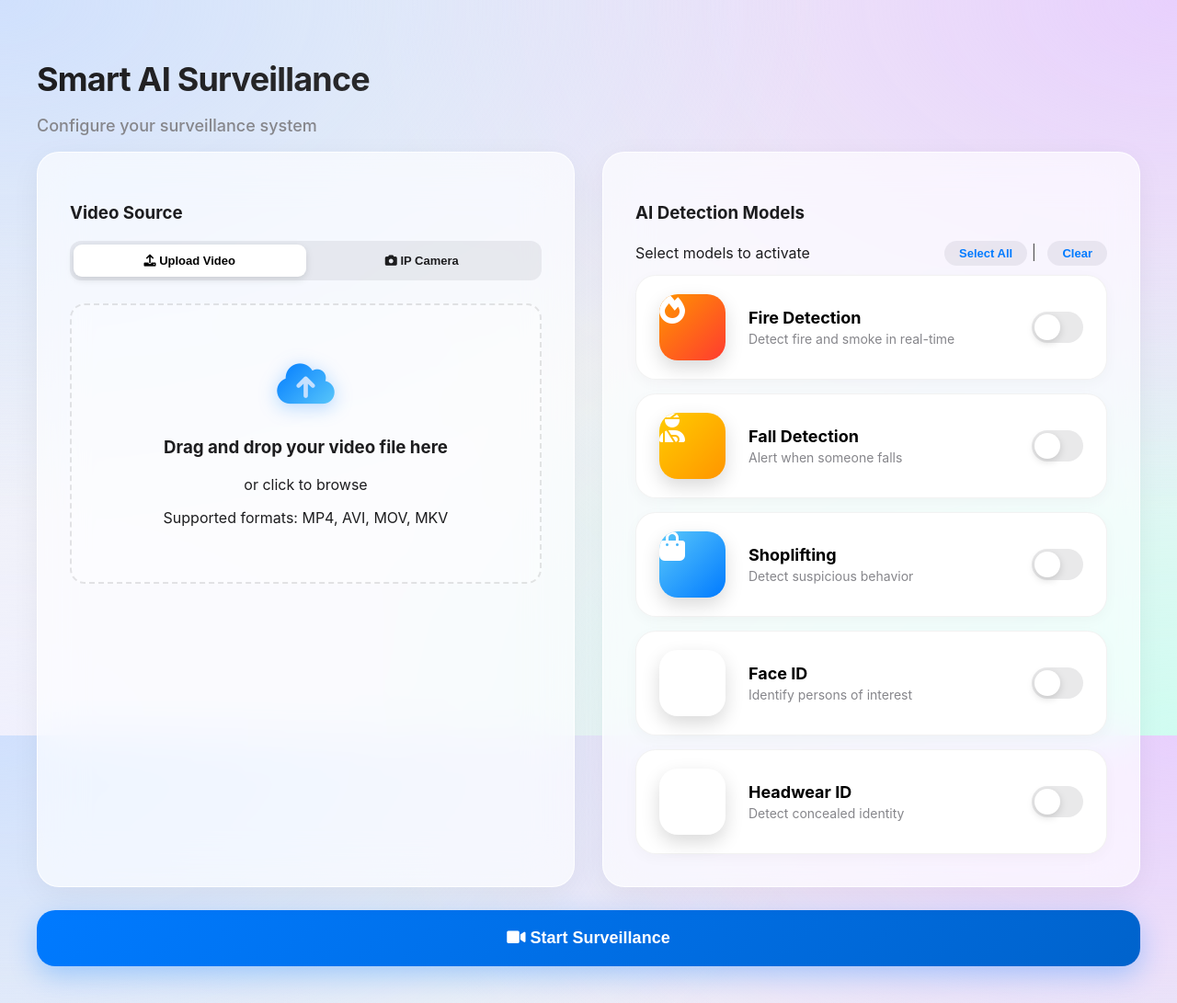
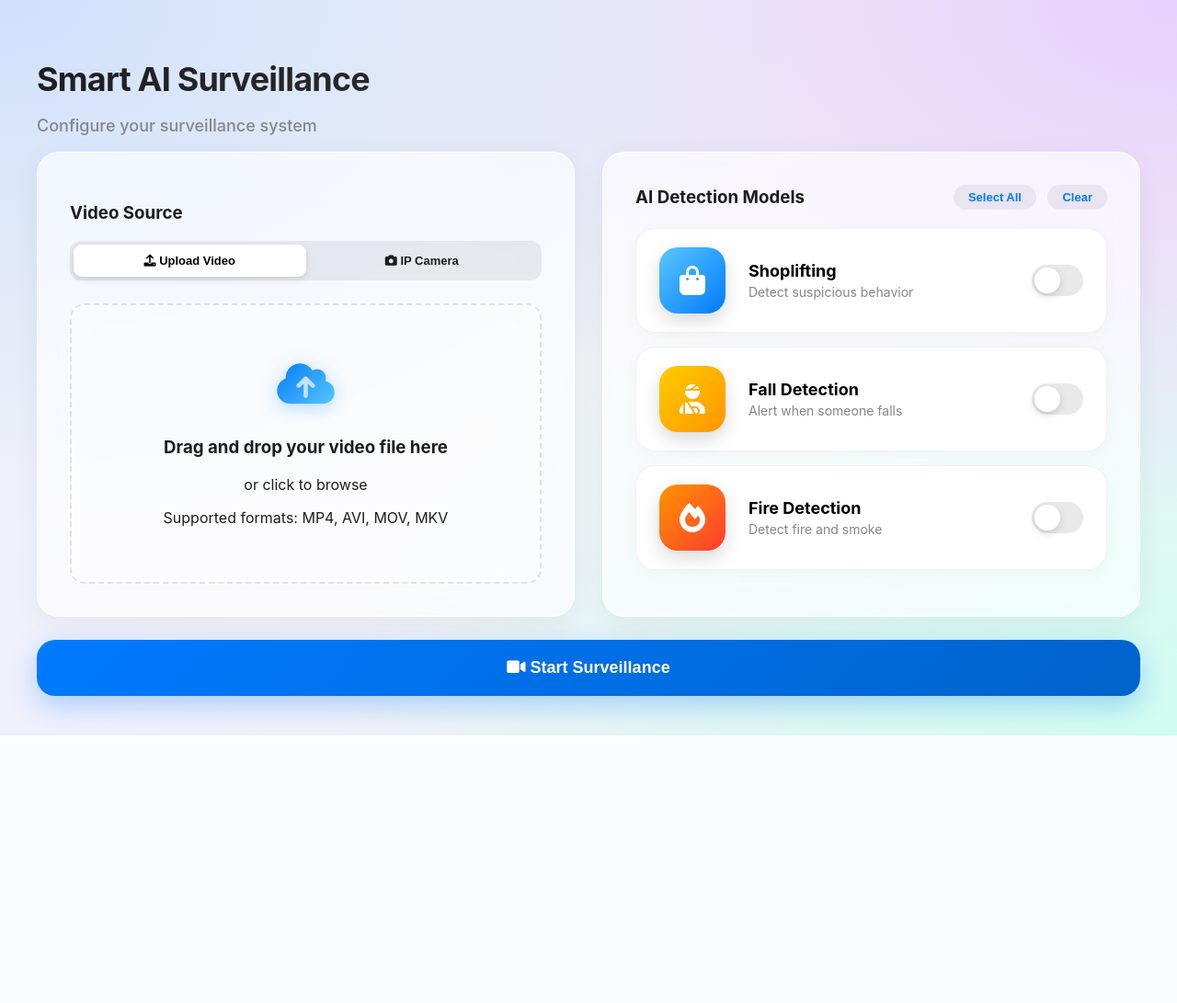
Before and after one commit to Lim1003/FYP_SurveillanceSystem, a Flask app: page / in a window 1280 px wide. Shown: the whole page at 92% size. After the commit the page ends 800 px from the top, so only its background shows below. Run offline with Flask 3, Linux system fonts and the light colour scheme.

Commit message:
Add files via upload

```diff
--- a/templates/index.html
+++ b/templates/index.html
@@ -44,12 +44,13 @@
                     </div>
 
                     <div class="tab-content" id="ipTab" style="display: none;">
-                        <div style="margin-bottom: 15px; text-align: right;">
-                            <button type="button" class="back-link" id="webcamBtn" onclick="useWebcam()" style="display: inline-flex; font-size: 12px;">
+                        <div class="webcam-controls" style="margin-bottom: 15px; text-align: right; height: 32px;">
+                            <button type="button" class="back-link" id="webcamBtn" onclick="useWebcam()" style="font-size: 12px; margin: 0;">
                                 <i class="fas fa-video"></i> Use Webcam
                             </button>
-                            <button type="button" class="control-link cancel-webcam" id="cancelWebcamBtn" onclick="cancelWebcam()">
-                                <i class="fas fa-times"></i> Cancel
+
+                            <button type="button" class="control-link cancel-webcam" id="cancelWebcamBtn" onclick="cancelWebcam()" style="display: none;">
+                                <i class="fas fa-times"></i> Cancel Webcam
                             </button>
                         </div>
 
@@ -76,23 +77,23 @@
                 </div>
 
                 <div class="glass-panel models-panel">
-                    <h3>AI Detection Models</h3>
-                    <div style="display: flex; justify-content: space-between; align-items: center; margin-bottom: 10px;">
-                        <p class="subtitle" style="margin: 0;">Select models to activate</p>
+                    <div style="display: flex; justify-content: space-between; align-items: center; margin-bottom: 20px;">
+                        <h3 style="margin: 0;">AI Detection Models</h3>
                         <div>
                             <button class="control-link" onclick="toggleAllModels(true)">Select All</button>
-                            <span style="color:#555">|</span>
                             <button class="control-link" onclick="toggleAllModels(false)">Clear</button>
                         </div>
                     </div>
 
                     <div class="model-list">
-                        <div class="model-row" data-model="fire">
+                        <div class="model-row" data-model="shoplift">
                             <div class="model-info">
-                                <i class="fas fa-fire model-icon fire"></i>
+                                <div class="model-icon theft">
+                                    <i class="fas fa-shopping-bag"></i>
+                                </div>
                                 <div>
-                                    <h4>Fire Detection</h4>
-                                    <p>Detect fire and smoke in real-time</p>
+                                    <h4>Shoplifting</h4>
+                                    <p>Detect suspicious behavior</p>
                                 </div>
                             </div>
                             <label class="switch">
@@ -103,7 +104,9 @@
 
                         <div class="model-row" data-model="fall">
                             <div class="model-info">
-                                <i class="fas fa-user-injured model-icon fall"></i>
+                                <div class="model-icon fall">
+                                    <i class="fas fa-user-injured"></i>
+                                </div>
                                 <div>
                                     <h4>Fall Detection</h4>
                                     <p>Alert when someone falls</p>
@@ -115,40 +118,14 @@
                             </label>
                         </div>
 
-                        <div class="model-row" data-model="shoplift">
+                        <div class="model-row" data-model="fire">
                             <div class="model-info">
-                                <i class="fas fa-shopping-bag model-icon theft"></i>
+                                <div class="model-icon fire">
+                                    <i class="fas fa-fire"></i>
+                                </div>
                                 <div>
-                                    <h4>Shoplifting</h4>
-                                    <p>Detect suspicious behavior</p>
-                                </div>
-                            </div>
-                            <label class="switch">
-                                <input type="checkbox">
-                                <span class="slider"></span>
-                            </label>
-                        </div>
-
-                        <div class="model-row" data-model="face">
-                            <div class="model-info">
-                                <i class="fas fa-user-shield model-icon face"></i>
-                                <div>
-                                    <h4>Face ID</h4>
-                                    <p>Identify persons of interest</p>
-                                </div>
-                            </div>
-                            <label class="switch">
-                                <input type="checkbox">
-                                <span class="slider"></span>
-                            </label>
-                        </div>
-
-                        <div class="model-row" data-model="headwear">
-                            <div class="model-info">
-                                <i class="fas fa-hat-cowboy model-icon face"></i>
-                                <div>
-                                    <h4>Headwear ID</h4>
-                                    <p>Detect concealed identity</p>
+                                    <h4>Fire Detection</h4>
+                                    <p>Detect fire and smoke</p>
                                 </div>
                             </div>
                             <label class="switch">
@@ -157,6 +134,7 @@
                             </label>
                         </div>
                     </div>
+
                 </div>
             </div>
 
@@ -182,27 +160,28 @@
                 <div class="video-container">
                     <div class="video-wrapper">
                         <img id="videoStream" src="" alt="Live Feed" style="width: 100%; height: 100%; object-fit: contain;" />
-                        <div class="overlay-tag">RTSP: 5</div>
+                        <div class="overlay-tag">LIVE FEED</div>
                     </div>
                     <div class="active-tags" id="activeModelTags">
-                    </div>
+                        </div>
                 </div>
 
                 <div class="alert-panel">
                     <h3><i class="fas fa-exclamation-triangle"></i> Live Alerts</h3>
                     <p class="alert-count" id="alert-count">0 events today</p>
-                    <div class="alert-list" id="alert-list-container" style="overflow-y: auto; max-height: 60vh; padding-right: 5px;">
+                    <div class="alert-list" id="alert-list-container">
                         <div style="padding: 10px; color: #666; font-size: 12px;">Waiting for events...</div>
                     </div>
                 </div>
             </div>
         </div>
     </div>
-    <script src="{{ url_for('static', filename='js/script.js') }}"></script>
 
     <div id="imageModal" class="modal">
         <span class="close-modal" onclick="closeModal()">&times;</span>
         <img class="modal-content" id="fullImage">
     </div>
+
+    <script src="{{ url_for('static', filename='js/script.js') }}"></script>
 </body>
 </html>
```
